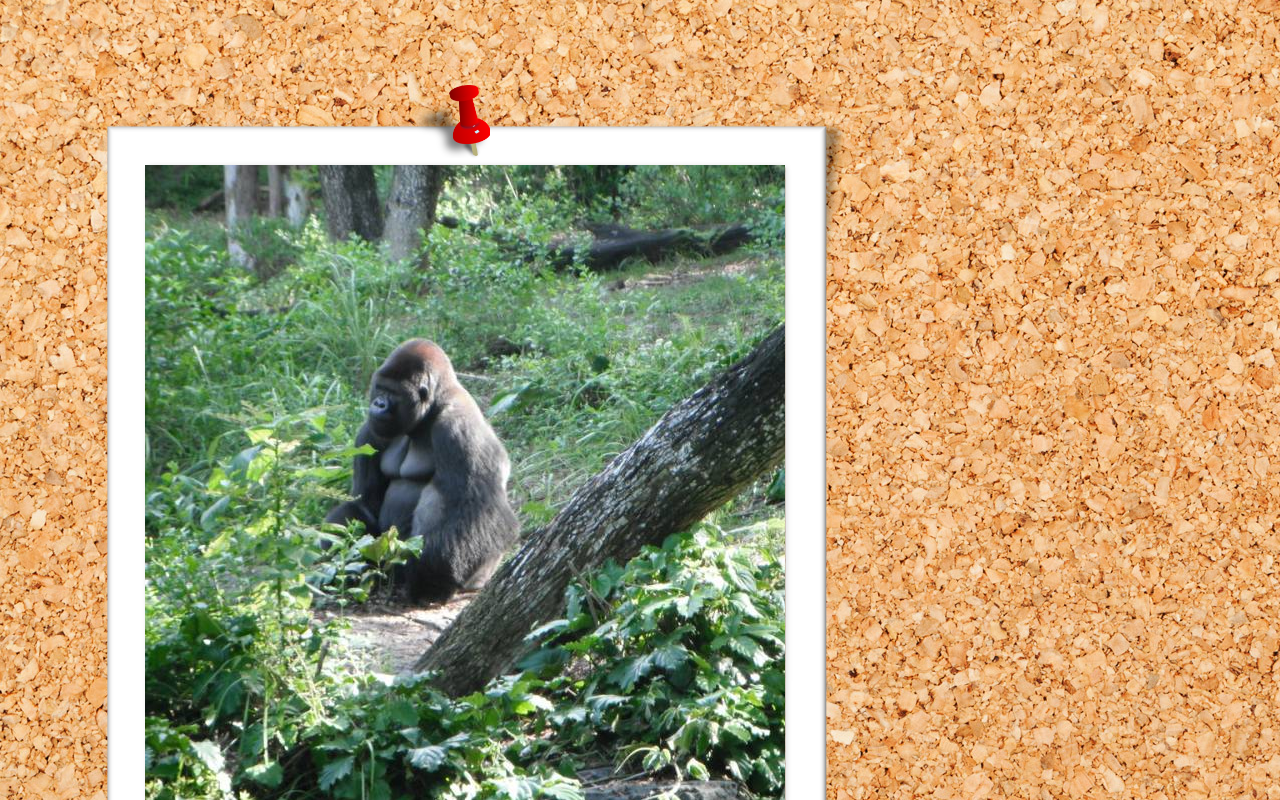
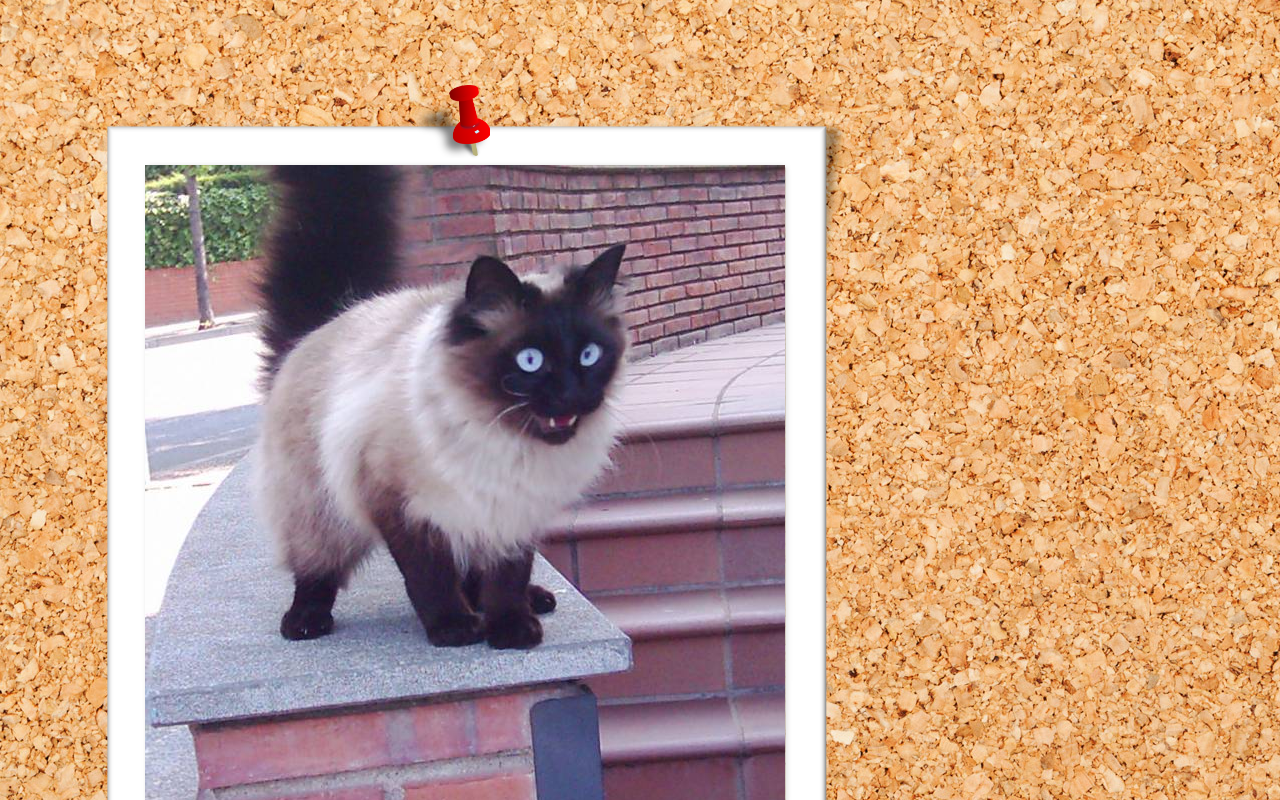
Before and after one commit to grayhildreth/Corkboard, a plain HTML site: page index.html in a window 1280 px wide. Shown: the top 800 px of the page. Drawn offline with Linux system fonts and the light colour scheme.

Commit message:
create a corkboard with polariod images pinned

```diff
--- a/css/styles.css
+++ b/css/styles.css
@@ -9,6 +9,7 @@
 body {
 background-image: url('../img/corkboard.jpg');
 margin: 0;
+font-size: 3em;
 }
 
 /*.img-responsive {
@@ -29,37 +30,52 @@ margin: 0;
   margin-left: auto;
 }
 
-.polaroid {
+.polaroid, .polaroid2 {
   position: relative;
   margin: 50px auto;
+  float: left;
   /*width: 945px;
   height: 1024px;*/
 }
 
-.polaroid:after {
+.polaroid-container {
+  position: relative;
+}
+
+.polaroid:after, .polaroid2:after {
   content: "";
   height: 640px;
   width: 640px;
-  /*background-color: red;*/
   position: absolute;
   top: 115px;
   left: 130px;
-  background-image: url('../img/gorilla.jpg');
-  /*background-size: cover;*/
-  /*background-color: red;*/
 }
 
-.polaroid:before {
+.polaroid:before, .polaroid2:before {
   content: "";
   height: 75px;
   width: 75px;
-  /*background-color: red;*/
   position: absolute;
   top: 35px;
   left: 400px;
-  /*background-repeat: no-repeat;*/
   background-image: url('../img/pin.png');
   background-size: cover;
   background-position: center;
-  /*background-color: red;*/
 }
+
+.polaroid:after {
+  background-image: url('../img/cat.jpg');
+}
+
+.polaroid2:after {
+  background-image: url('../img/gorilla.jpg');
+}
+
+.polaroid-container:after {
+  content: "gorillaaaaaa!!!";
+  height: 20px;
+  /*width: 640px;*/
+  position: absolute;
+  top: 860px;
+  left: 340px;
+}
--- a/index.html
+++ b/index.html
@@ -7,7 +7,13 @@
   </head>
   <body>
     <div class="container">
-      <div class="polaroid">
+      <div class="polaroid-container">
+        <div class="polaroid">
+          <img src="img/polaroid.png" alt="empty polaroid" class="img-responsive" />
+
+        </div>
+      </div>
+      <div class="polaroid2">
         <img src="img/polaroid.png" alt="empty polaroid" class="img-responsive" />
 
       </div>
```
Also changed, not shown: img/cat.jpg (added).
